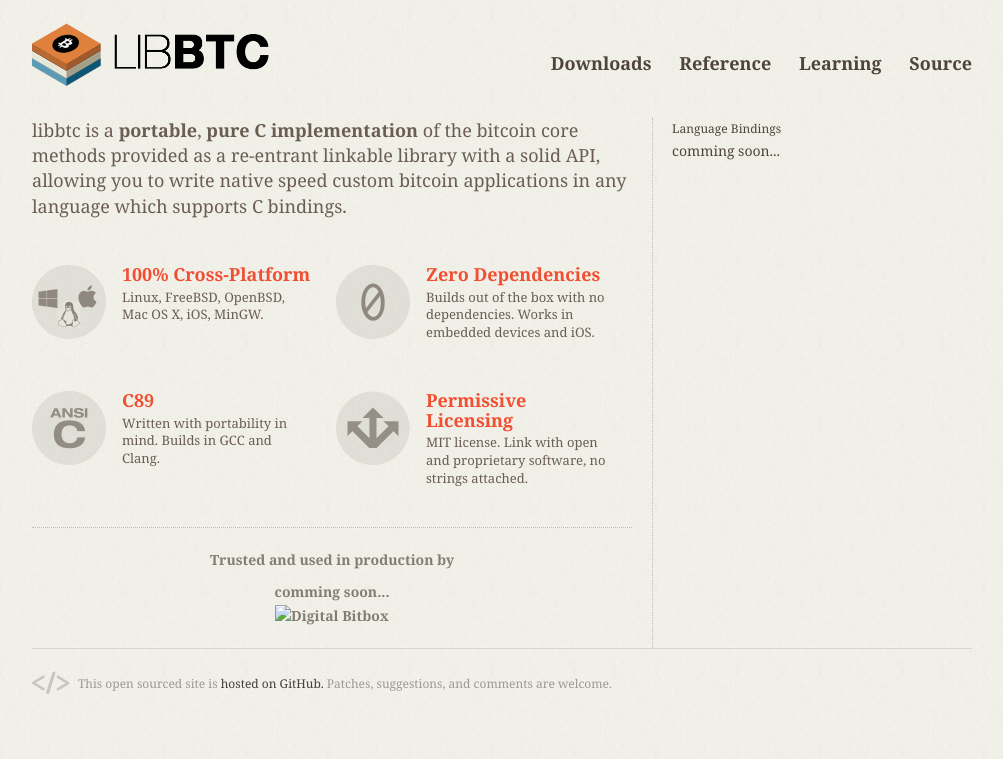
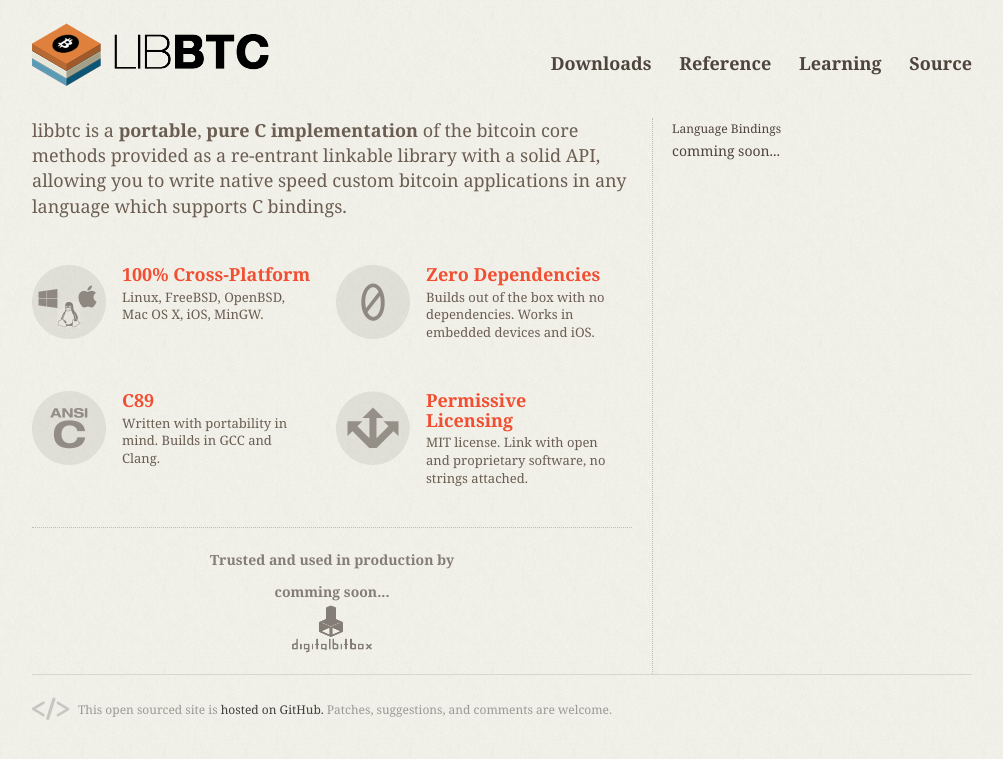
Before and after one commit to libbtc/libbtc.github.io, a Jekyll site: the page built from index.html, in a window 1280 px wide. Shown: the top 759 px of the page, without its empty margins (138-1141 px from the left). Built offline with Jekyll 4.4.1, drawn with Linux system fonts in a browser that asks for light colours; Markdown is read by kramdown in place of the engine named in the settings; comment, search, counter and statistics services are not loaded.

Commit message:
dbb logo
Signed-off-by: Jonas Schnelli <dev@jonasschnelli.ch>

```diff
--- a/index.html
+++ b/index.html
@@ -36,7 +36,7 @@ layout: default
 		<h5>Trusted and used in production by</h5>
 		comming soon...
 		<div class="row">
-			<img src="images/libgit2/logo-dbb@2x.png" alt="Digital Bitbox" width="84" height="50" />
+			<img src="images/libbtc/logo-dbb@2x.png" alt="Digital Bitbox" width="84" height="50" />
 		</div>
         <!--
 		<div class="row">
```
